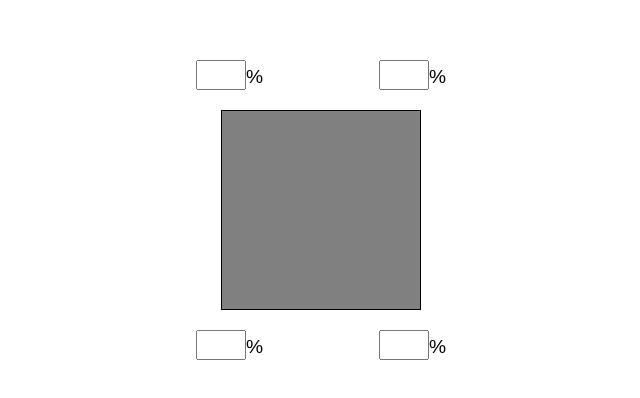
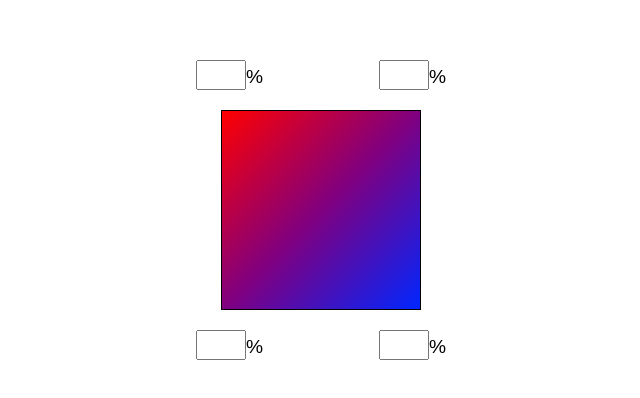
Before and after one commit to henrygoncalvess/Projetos, a plain HTML site: page desafios/border.html in a window 1280 px wide. Shown: the part 190-588 px from the top of the page, without its empty margins (319-959 px from the left). Drawn offline with Linux system fonts and the light colour scheme.

Commit message:
degradê

```diff
--- a/desafios/border.html
+++ b/desafios/border.html
@@ -24,7 +24,7 @@
     div {
         flex: 0 0 200px;
         height: 200px;
-        background-color: gray;
+        background: lightcoral linear-gradient(135deg, red, purple, rgb(0, 38, 255));
         border: 1px solid black;
         margin: 20px 25px;
     }
```
